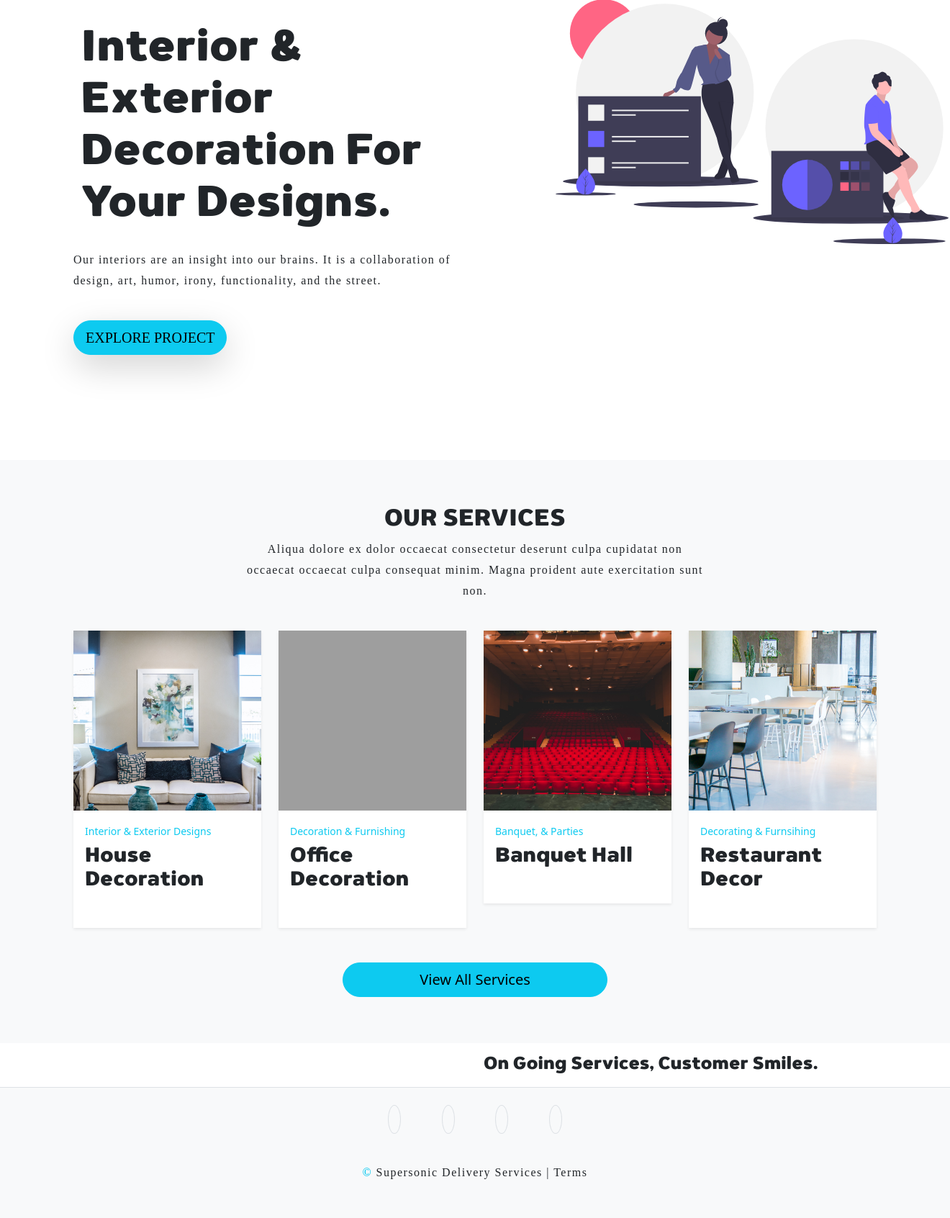
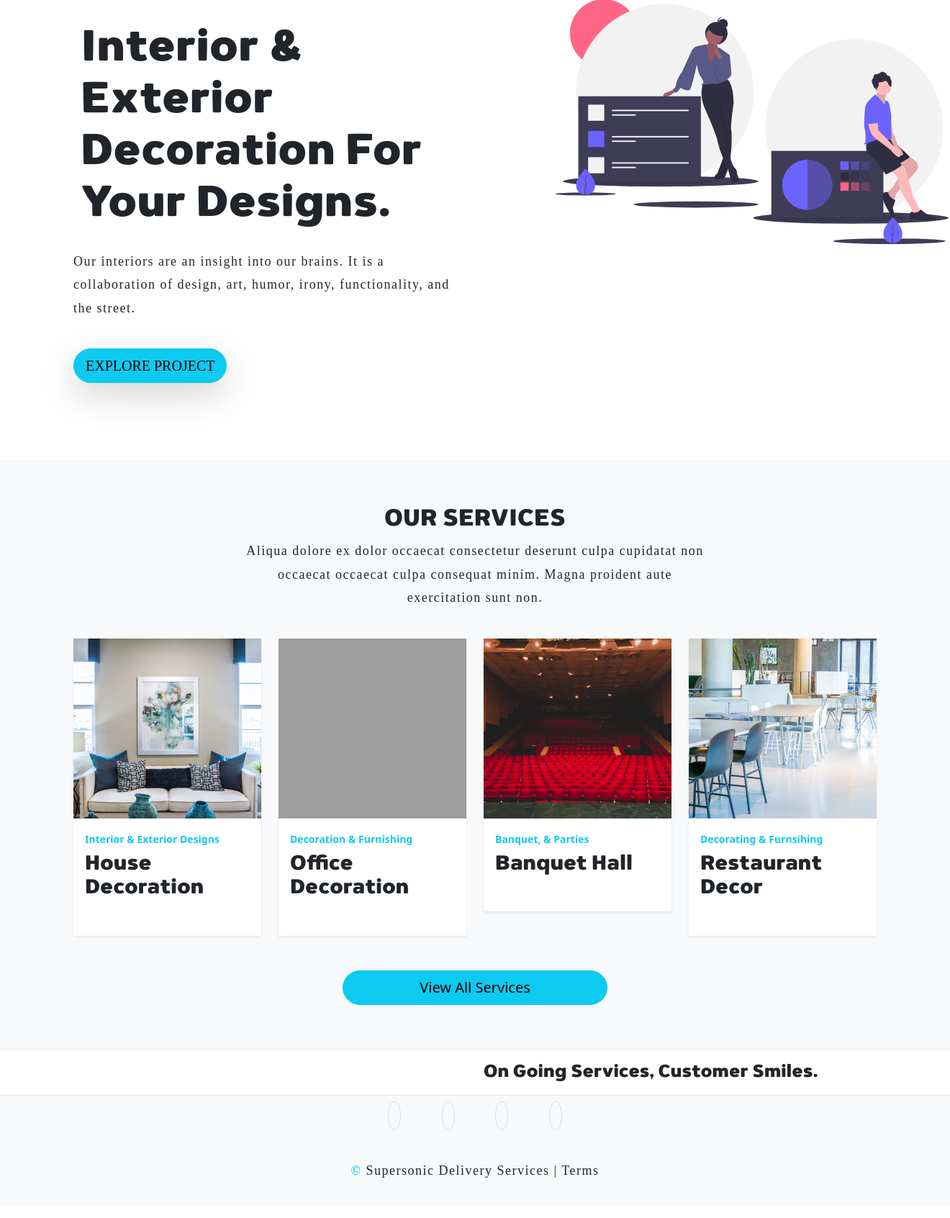
Before and after one commit to ndmichael/alluring-decors, a Flask app: page / in a window 1320 px wide. Shown: the part 155-1847 px from the top of the page at 72% size. After the commit the page ends 1791 px from the top, so only its background shows below. Run offline with Flask 2, Linux system fonts and the light colour scheme; some libraries are stand-ins or nearby versions; grey boxes are pictures that could not be loaded.

Commit message:
updated main css

```diff
--- a/static/css/main.css
+++ b/static/css/main.css
@@ -29,6 +29,7 @@ p {
     font-family: 'Avalon';
     letter-spacing: 1.5px;
     line-height: 1.8;
+    font-size: 18px;
 }
 
 #header {
@@ -49,6 +50,7 @@ p {
 #services a {
     cursor: pointer;
     display: block;
+    font-weight: 700;
 }
 
 #services img {
@@ -74,7 +76,7 @@ p {
 /** **/
 
 footer {
-    padding: 2em 0;
+    padding: 1em 0;
 }
 
 footer a {
```
